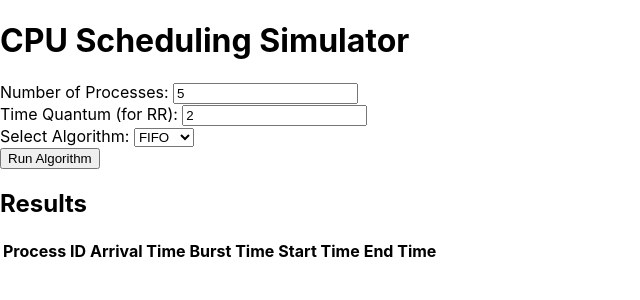
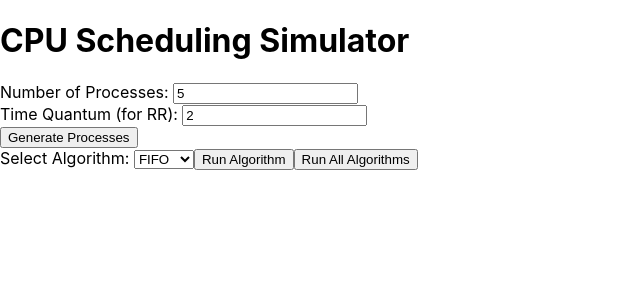
Before and after one commit to nicolettran/cs540_project1, a React (Create React App) app: page / in a window 1280 px wide. Shown: the top 300 px of the page, without its empty margins (0-640 px from the left). Built offline with nearby package versions, Linux system fonts and the light colour scheme.

Commit message:
Rework - Generate processes, run all algorithms

```diff
--- a/src/App.js
+++ b/src/App.js
@@ -1,59 +1,3 @@
-/*import React, { useState } from "react";
-import InputForm from "./components/InputForm";
-import AlgorithmSelector from "./components/AlgorithmSelector";
-import ResultsDisplay from "./components/ResultsDisplay";
-import { fifo } from "./algorithms/fifo";
-import { sjf } from "./algorithms/sjf";
-import { stcf } from "./algorithms/stcf";
-import { rr } from "./algorithms/rr"; // Import the RR algorithm
-
-function App() {
-  const [processes, setProcesses] = useState([]);
-  const [results, setResults] = useState([]);
-  const [timeQuantum, setTimeQuantum] = useState(2); // Add state for time quantum
-
-  const handleGenerateProcesses = ({ numProcesses, timeQuantum }) => {
-    const newProcesses = Array.from({ length: numProcesses }, (_, i) => ({
-      id: i + 1, // Unique Process ID
-      arrivalTime: Math.floor(Math.random() * 10), // Random arrival time (0-9)
-      burstTime: Math.floor(Math.random() * 10) + 1, // Random burst time (1-10)
-      remainingBurstTime: Math.floor(Math.random() * 10) + 1, // Initialize remaining burst time
-    }));
-
-    newProcesses.sort((a, b) => a.arrivalTime - b.arrivalTime); // Sort processes by arrival time
-    setProcesses(newProcesses); // Update state
-    setResults([]); // Clear previous results
-    setTimeQuantum(timeQuantum); // Update time quantum
-  };
-
-
-  const handleSelectAlgorithm = (algorithm) => {
-    let newResults = [];
-    if (algorithm === "FIFO") {
-      newResults = fifo(processes);
-    } else if (algorithm === "SJF") {
-      newResults = sjf(processes);
-    } else if (algorithm === "STCF") {
-      newResults = stcf(processes);
-    } else if (algorithm === "RR") {
-      newResults = rr(processes, timeQuantum);
-    }
-    setResults(newResults || []); // Ensure results is always an array
-  };
-
-  return (
-    <div>
-      <h2>CPU Scheduling Simulator</h2>
-      <InputForm onSubmit={handleGenerateProcesses} />
-      <AlgorithmSelector onSelectAlgorithm={handleSelectAlgorithm} />
-      <ResultsDisplay results={results} />
-    </div>
-  );
-}
-
-export default App;
-*/
-
 import React, { useState } from "react";
 import { generateProcesses } from "./utils/processGenerator";
 import { fifo } from "./algorithms/fifo";
@@ -61,55 +5,126 @@ import { sjf } from "./algorithms/sjf";
 import { stcf } from "./algorithms/stcf";
 import { rr } from "./algorithms/rr";
 import { mlfq } from "./algorithms/mlfq";
-import InputForm from "./components/InputForm";
 import ResultsDisplay from "./components/ResultsDisplay";
 
 function App() {
   const [numProcesses, setNumProcesses] = useState(5);
   const [timeQuantum, setTimeQuantum] = useState(2);
+  const [processes, setProcesses] = useState([]);
   const [selectedAlgorithm, setSelectedAlgorithm] = useState("FIFO");
-  const [results, setResults] = useState([]);
+  const [results, setResults] = useState({});
+  const [allResults, setAllResults] = useState({});
 
+  // Generate random processes
+  const handleGenerateProcesses = () => {
+    const generatedProcesses = generateProcesses(numProcesses);
+    setProcesses(generatedProcesses);
+    setResults({}); // Clear previous results
+    setAllResults({}); // Clear all results
+  };
+
+  // Run the selected algorithm
   const runAlgorithm = () => {
-    const processes = generateProcesses(numProcesses);
+    if (processes.length === 0) {
+      alert("Please generate processes first.");
+      return;
+    }
+
     let results;
 
     switch (selectedAlgorithm) {
       case "FIFO":
-        results = fifo(processes);
+        results = fifo([...processes]);
         break;
       case "SJF":
-        results = sjf(processes);
+        results = sjf([...processes]);
         break;
       case "STCF":
-        results = stcf(processes);
+        results = stcf([...processes]);
         break;
       case "RR":
-        results = rr(processes, timeQuantum);
+        results = rr([...processes], timeQuantum);
         break;
       case "MLFQ":
-        results = mlfq(processes);
+        results = mlfq([...processes]);
         break;
       default:
         results = [];
     }
 
-    setResults(results);
+    setResults({ [selectedAlgorithm]: results });
+  };
+
+  // Run all algorithms
+  const runAllAlgorithms = () => {
+    if (processes.length === 0) {
+      alert("Please generate processes first.");
+      return;
+    }
+
+    const allResults = {
+      FIFO: fifo([...processes]),
+      SJF: sjf([...processes]),
+      STCF: stcf([...processes]),
+      RR: rr([...processes], timeQuantum),
+      MLFQ: mlfq([...processes]),
+    };
+
+    setAllResults(allResults);
   };
 
   return (
     <div>
       <h1>CPU Scheduling Simulator</h1>
-      <InputForm
-        numProcesses={numProcesses}
-        setNumProcesses={setNumProcesses}
-        timeQuantum={timeQuantum}
-        setTimeQuantum={setTimeQuantum}
-        selectedAlgorithm={selectedAlgorithm}
-        setSelectedAlgorithm={setSelectedAlgorithm}
-        runAlgorithm={runAlgorithm}
-      />
-      <ResultsDisplay results={results} />
+      <div>
+        <label>Number of Processes: </label>
+        <input
+          type="number"
+          value={numProcesses}
+          onChange={(e) => setNumProcesses(parseInt(e.target.value))}
+        />
+      </div>
+      <div>
+        <label>Time Quantum (for RR): </label>
+        <input
+          type="number"
+          value={timeQuantum}
+          onChange={(e) => setTimeQuantum(parseInt(e.target.value))}
+        />
+      </div>
+      <button onClick={handleGenerateProcesses}>Generate Processes</button>
+      <div>
+        <label>Select Algorithm: </label>
+        <select
+          value={selectedAlgorithm}
+          onChange={(e) => setSelectedAlgorithm(e.target.value)}
+        >
+          <option value="FIFO">FIFO</option>
+          <option value="SJF">SJF</option>
+          <option value="STCF">STCF</option>
+          <option value="RR">RR</option>
+          <option value="MLFQ">MLFQ</option>
+        </select>
+        <button onClick={runAlgorithm}>Run Algorithm</button>
+        <button onClick={runAllAlgorithms}>Run All Algorithms</button>
+      </div>
+      {Object.keys(results).length > 0 && (
+        <div>
+          <h2>{selectedAlgorithm} Results</h2>
+          <ResultsDisplay results={results[selectedAlgorithm]} />
+        </div>
+      )}
+      {Object.keys(allResults).length > 0 && (
+        <div>
+          <h2>All Algorithms Results</h2>
+          {Object.entries(allResults).map(([algorithm, results]) => (
+            <div key={algorithm}>
+              <h3>{algorithm}</h3>
+              <ResultsDisplay results={results} />
+            </div>
+          ))}
+        </div>
+      )}
     </div>
   );
 }
--- a/src/algorithms/mlfq.js
+++ b/src/algorithms/mlfq.js
@@ -1,9 +1,9 @@
 export const mlfq = (processes) => {
   // Define multiple queues with different time quanta
   const queues = [
-      { timeQuantum: 5, processes: [] },
-      { timeQuantum: 10, processes: [] },
-      { timeQuantum: Infinity, processes: [] }, // Lowest priority queue (FIFO)
+    { timeQuantum: 5, processes: [] }, // Highest priority
+    { timeQuantum: 10, processes: [] }, // Medium priority
+    { timeQuantum: Infinity, processes: [] }, // Lowest priority (FIFO)
   ];
 
   let currentTime = 0;
@@ -14,7 +14,7 @@ export const mlfq = (processes) => {
     queueLevel: 0, // Start in the highest priority queue
   }));
 
-    while (remainingProcesses.length > 0) {
+  while (remainingProcesses.length > 0 || queues.some((q) => q.processes.length > 0)) {
     // Add processes that have arrived to the appropriate queue
     remainingProcesses.forEach((process) => {
       if (process.arrivalTime <= currentTime) {
--- a/src/components/ResultsDisplay.js
+++ b/src/components/ResultsDisplay.js
@@ -3,7 +3,6 @@ import React from "react";
 const ResultsDisplay = ({ results }) => {
   return (
     <div>
-      <h2>Results</h2>
       <table>
         <thead>
           <tr>
```
Also changed, not shown: src/components/AlgorithmSelector.js (deleted, +0 -18 lines). Lines whose indentation alone changed are shown as unchanged.
